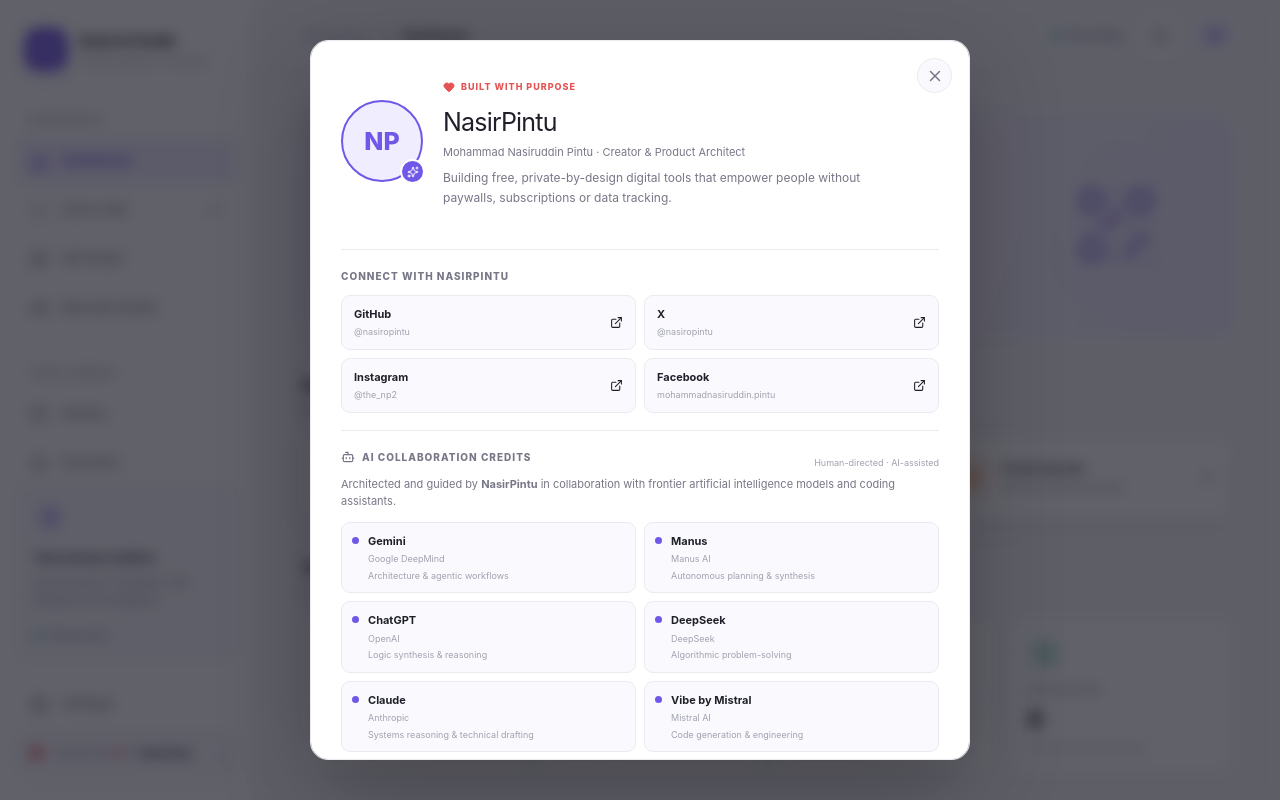
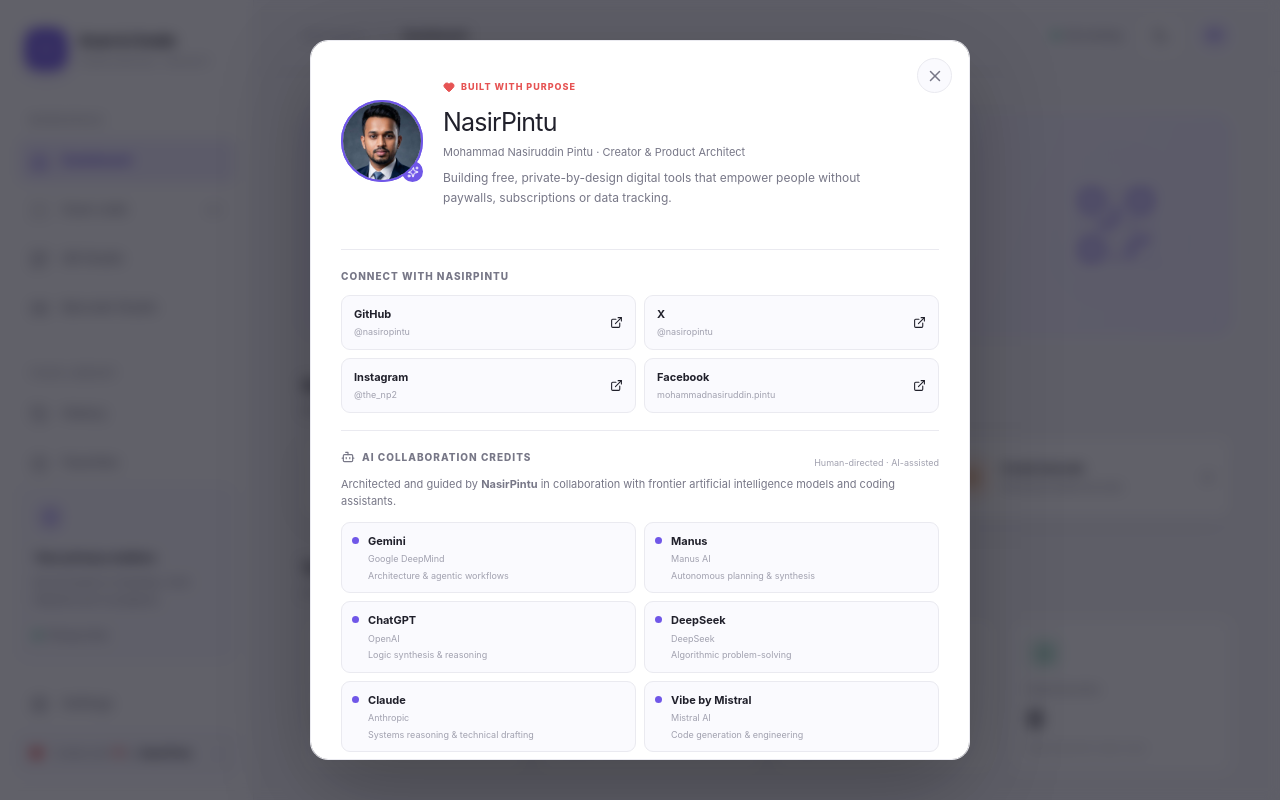
Before and after one commit to nasiropintu/scan-and-create, a React (Vite) app: page / in a window 1280 px wide. Both pictures are taken after a click on the button "About NasirPintu and project credits". Shown: the top 800 px of the page. Built offline with nearby package versions, Linux system fonts and the light colour scheme.

Commit message:
Add creator portrait to app branding

```diff
--- a/src/components/AboutModal.tsx
+++ b/src/components/AboutModal.tsx
@@ -101,6 +101,14 @@ export default function AboutModal({ isOpen, onClose }: AboutModalProps) {
             <div className="about-avatar-fallback visible" aria-hidden="true">
               NP
             </div>
+            <img
+              className="about-avatar"
+              src={`${import.meta.env.BASE_URL}branding/nasirpintu.jpg`}
+              alt="Portrait of NasirPintu"
+              onError={(event) => {
+                event.currentTarget.hidden = true
+              }}
+            />
             <span className="about-avatar-badge">
               <Sparkles size={12} />
             </span>
--- a/src/index.css
+++ b/src/index.css
@@ -984,6 +984,11 @@ button:focus-visible {
   border-radius: 50%;
   object-fit: cover;
 }
+.about-avatar {
+  position: absolute;
+  inset: 0;
+  z-index: 1;
+}
 .about-avatar-fallback {
   display: grid;
   place-items: center;
```
Also changed, not shown: 2 other files (tests, documents, lock files or other folders).
